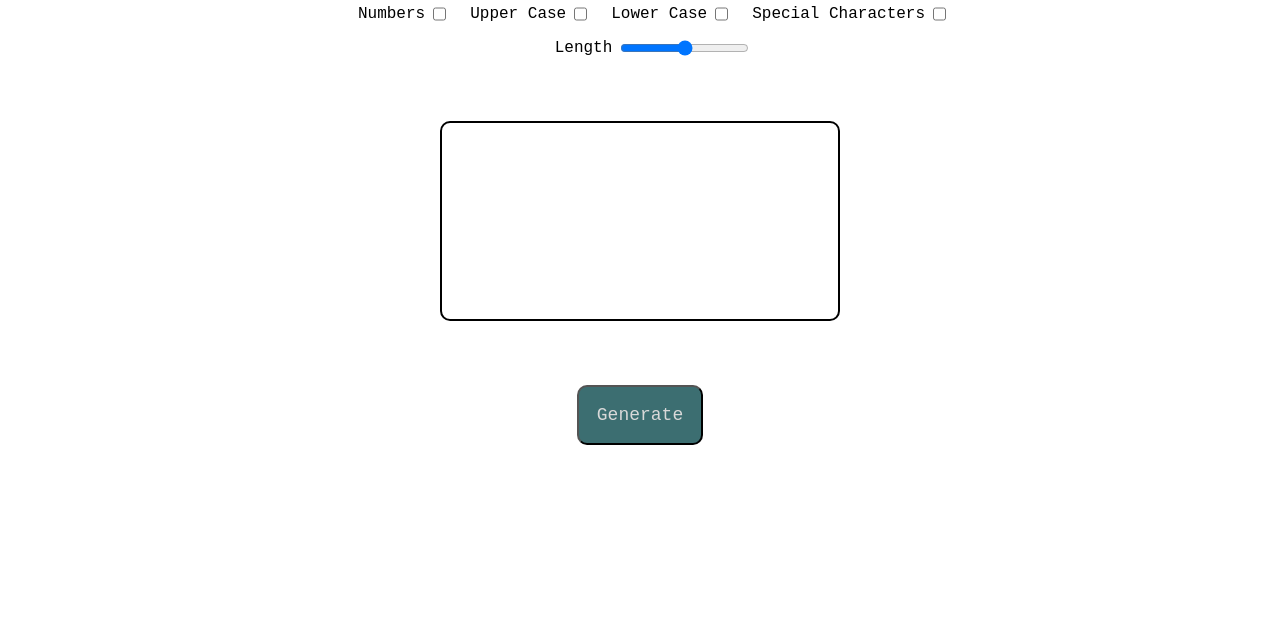
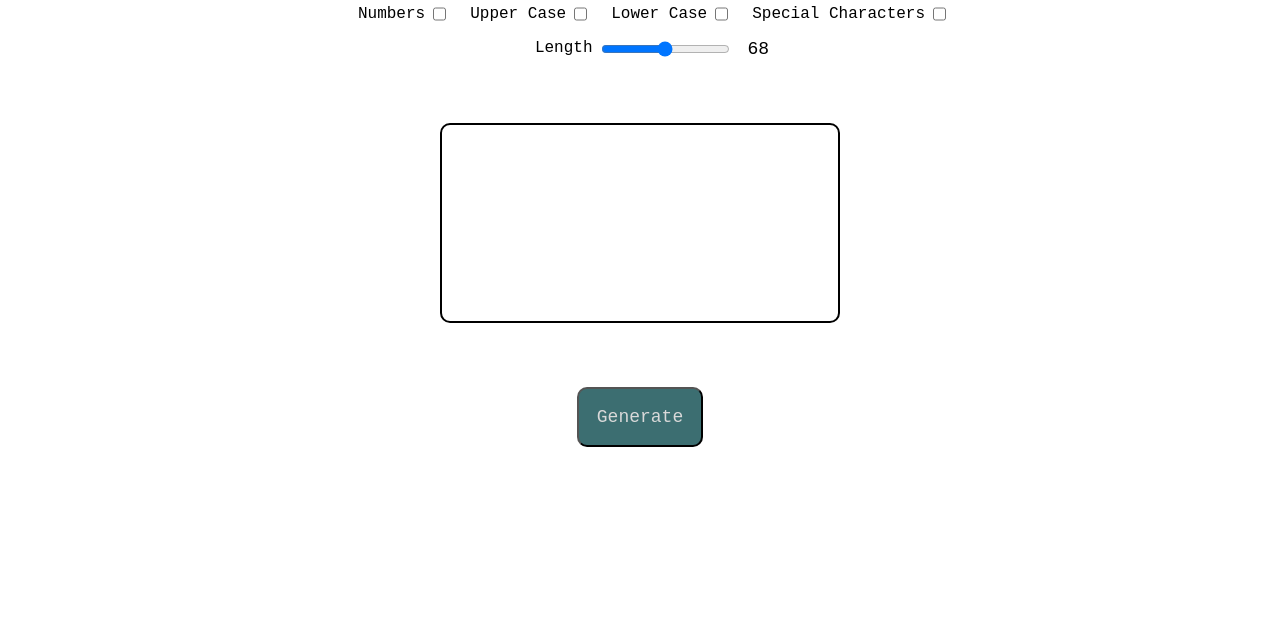
Before and after one commit to KKWChao/Password-Generator-App, a plain HTML site: page index.html in a window 1280 px wide. Shown: the part 178-800 px from the top of the page. Drawn offline with Linux system fonts and the light colour scheme.

Commit message:
added slider value

```diff
--- a/assets/app/app.js
+++ b/assets/app/app.js
@@ -7,7 +7,6 @@ var lenSlide = document.getElementById("passLength");
 var lengthID_p = document.getElementById("lengthID");
 var password_p = document.getElementById("password");
 var submitter = document.getElementById("passGen");
-
 
 // charcode for alpha values (uppercase)
 const alpha = Array.from(Array(26)).map((e, i) => i + 65);
@@ -19,6 +18,10 @@ const special = ['@', '%', '+', '\\', '/', "'", '!', '#', '$', '^', '?', ':', ',
 // Setting password in HTML
 function setPass(text) {
   password_p.innerHTML = text;
+}
+
+function setPassLength() {
+  lengthID_p.innerHTML = lenSlide.value;
 }
 
 // creates random number selector for characters
@@ -40,7 +43,8 @@ function generator(seq_len) {
   }
 
   // case for specific upper or lower
-  if (uppSelect.checked && lowSelect.checked === false) {
+  if (uppSelect.checked
+    && lowSelect.checked === false) {
     sequence = upper;
   } else if (uppSelect.checked && lowSelect.checked) {
     sequence = sequence.concat(upper);
@@ -76,7 +80,6 @@ function generator(seq_len) {
 
   // call setPass function
   setPass(password.join(''))
-  console.log(sequence)
 }
 
 
@@ -88,3 +91,5 @@ let main = function () {
 submitter.addEventListener("click", () => {
   main()
 })
+
+lenSlide.addEventListener("change", setPassLength())
--- a/assets/style/style.css
+++ b/assets/style/style.css
@@ -121,6 +121,11 @@ section h1 {
   padding-right: 0.5em;
 }
 
+#lengthID {
+  padding-left: 1em;
+  font-size: large;
+}
+
 #output p {
   margin: 2em;
   border: 2px solid black;
--- a/index.html
+++ b/index.html
@@ -39,8 +39,8 @@
 
     <div class="selectors">
       <label for="passLength">Length</label>
-      <input type="range" name="passLength" id="passLength" min="8" max="128" step="1">
-      <p id="lengthID"> </p>
+      <input type="range" name="passLength" oninput="setPassLength()" id="passLength" min="8" max="128" step="1">
+      <p id="lengthID"></p>
     </div>
 
     <div class="selectors" id="output">
```
